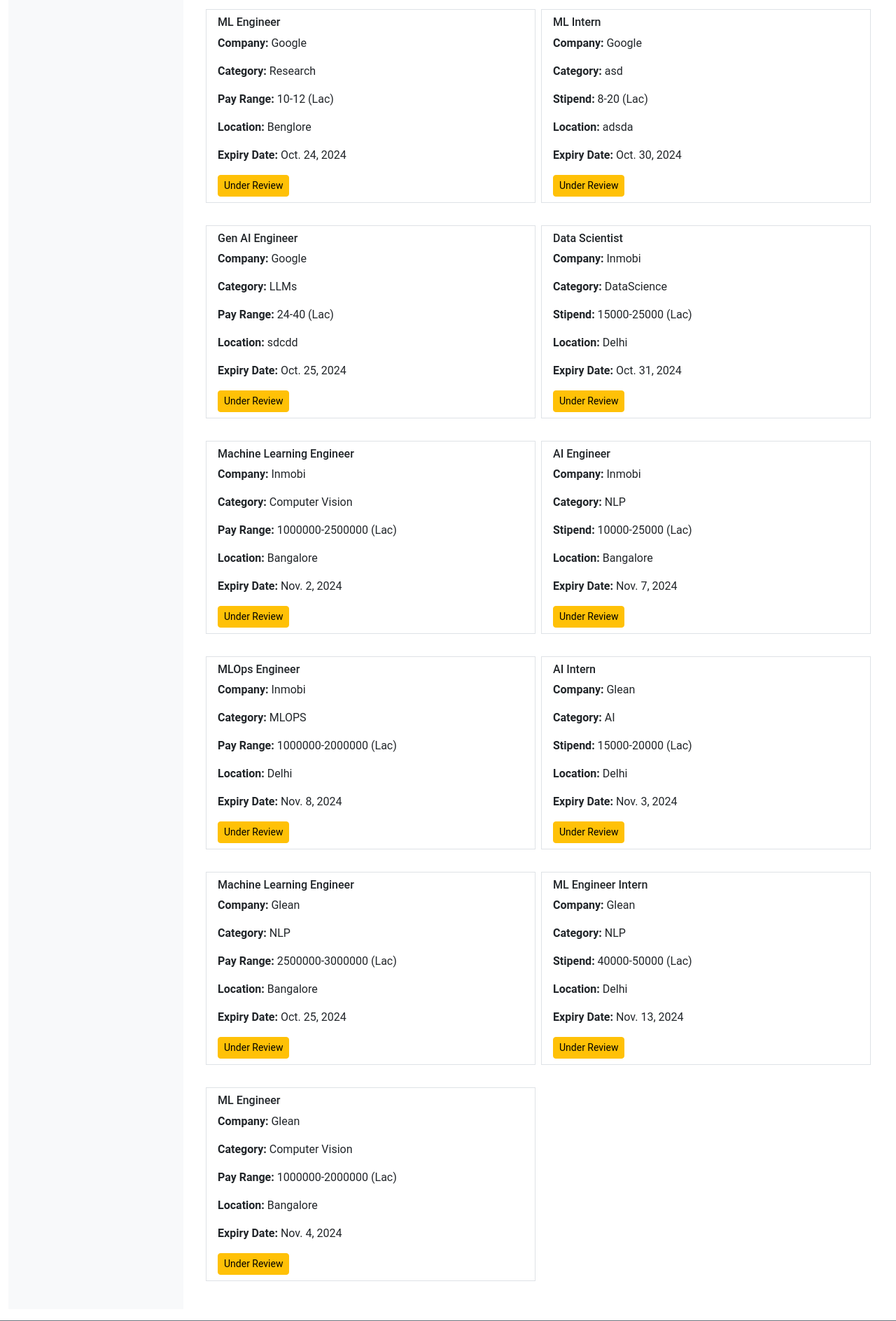
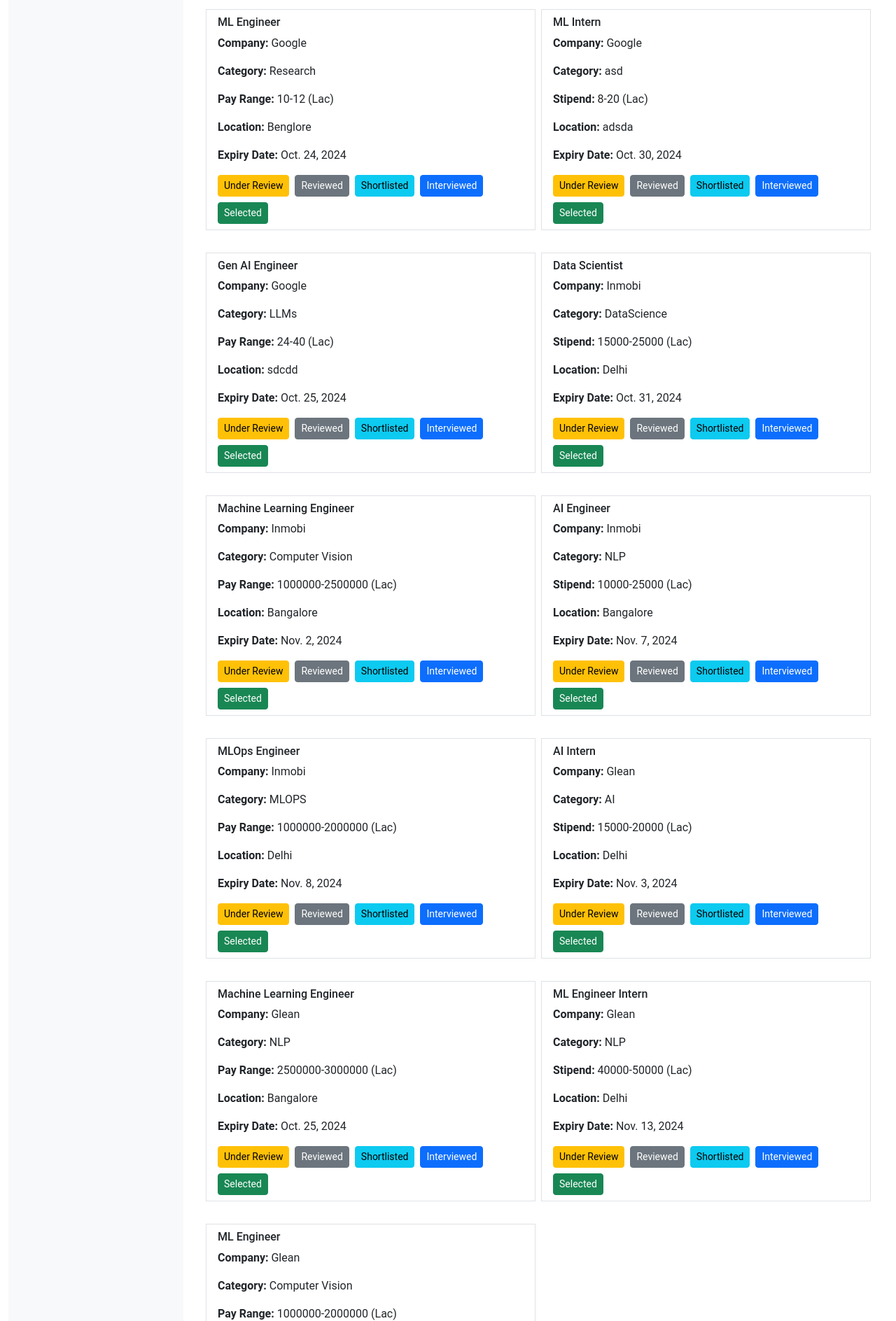
Before and after one commit to nag2mani/airozgar, a Django app: template home/templates/student.html in a window 1280 px wide. Shown: the part 361-2249 px from the top of the page at 70% size. Run offline with Django 5.2, Linux system fonts and the light colour scheme; the template is opened without the code that fills it: values that come from a table or form of the project are taken from there, others are empty; data comes from the database, SQL or seed files in the repository; some libraries are stand-ins or nearby versions.

Commit message:
added application stage

```diff
--- a/home/templates/student.html
+++ b/home/templates/student.html
@@ -114,8 +114,12 @@
                             <p><strong>Pay Range:</strong> {{ job.pay_range }} (Lac)</p>
                             <p><strong>Location:</strong> {{ job.location }}</p>
                             <p><strong>Expiry Date:</strong> {{ job.expiry_date }}</p>
-                            <div class="mt-2">
+                            <div class="mt-2 d-flex flex-wrap gap-2">
                                 <a href="#" class="btn btn-sm btn-warning">Under Review</a>
+                                <a href="#" class="btn btn-sm btn-secondary">Reviewed</a>
+                                <a href="#" class="btn btn-sm btn-info">Shortlisted</a>
+                                <a href="#" class="btn btn-sm btn-primary">Interviewed</a>
+                                <a href="#" class="btn btn-sm btn-success">Selected</a>
                             </div>
                         </li>
                     </div>
@@ -137,8 +141,12 @@
                             <p><strong>Stipend:</strong> {{ internship.stipend }} (Lac)</p>
                             <p><strong>Location:</strong> {{ internship.location }}</p>
                             <p><strong>Expiry Date:</strong> {{ internship.expiry_date }}</p>
-                            <div class="mt-2">
+                            <div class="mt-2 d-flex flex-wrap gap-2">
                                 <a href="#" class="btn btn-sm btn-warning">Under Review</a>
+                                <a href="#" class="btn btn-sm btn-secondary">Reviewed</a>
+                                <a href="#" class="btn btn-sm btn-info">Shortlisted</a>
+                                <a href="#" class="btn btn-sm btn-primary">Interviewed</a>
+                                <a href="#" class="btn btn-sm btn-success">Selected</a>
                             </div>
                         </li>
                     </div>
```
